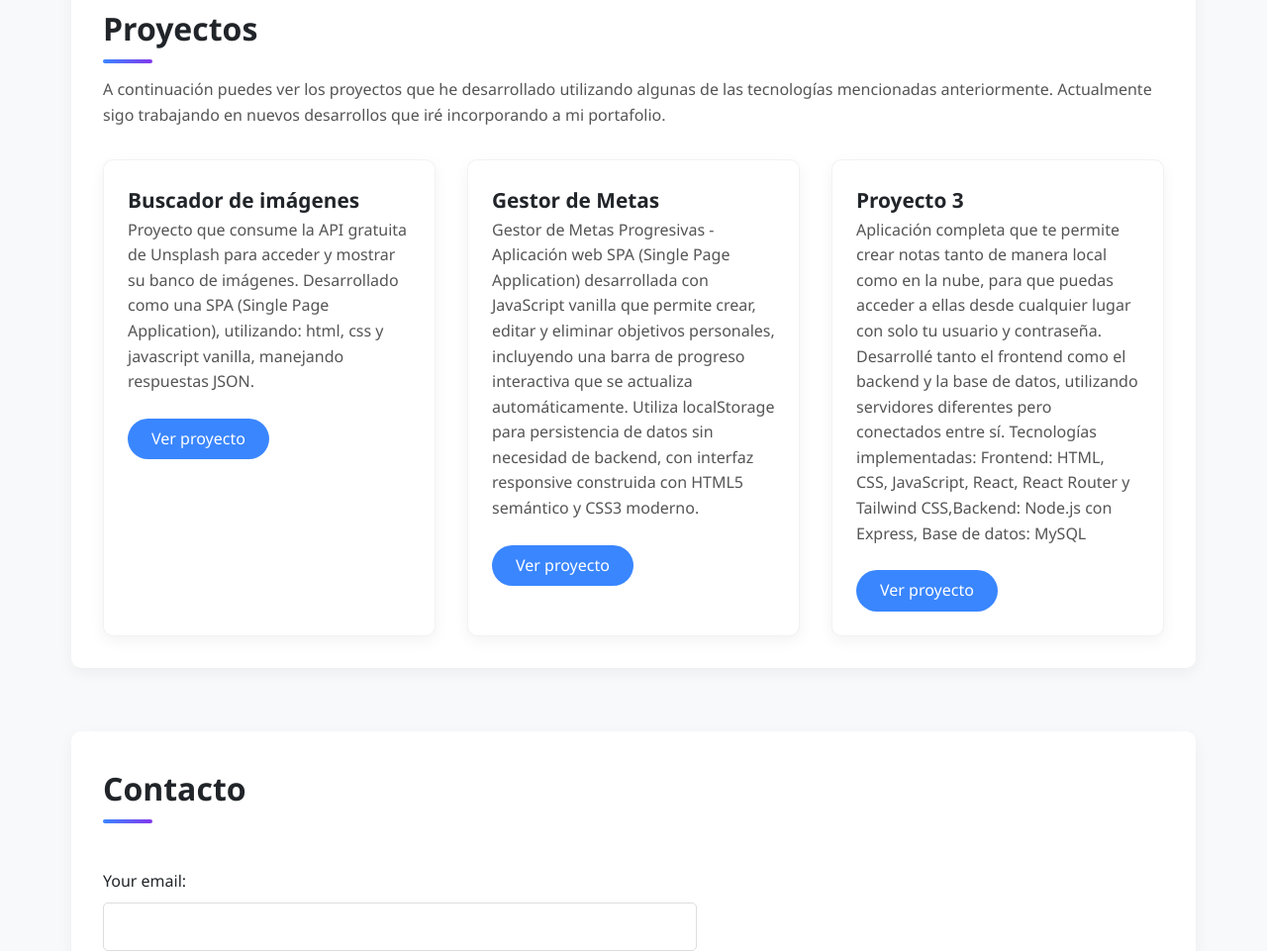
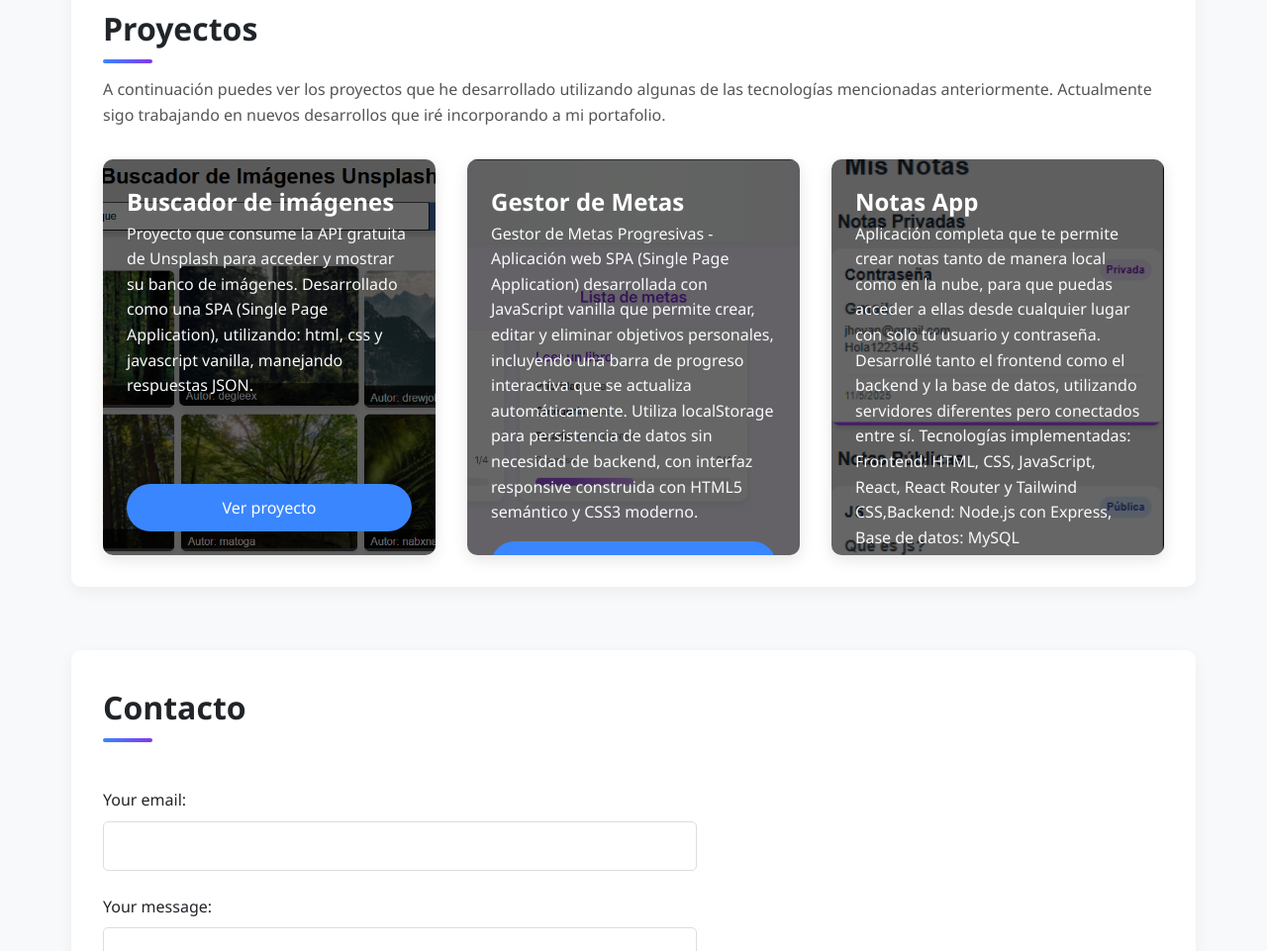
Before and after one commit to vanycod-dev/portafolio, a plain HTML site: page index.html in a window 1280 px wide. Shown: the part 1413-2374 px from the top of the page at 99% size. Drawn offline with Linux system fonts and the light colour scheme.

Commit message:
Actualizando imagenes de proyectos

```diff
--- a/index.html
+++ b/index.html
@@ -91,22 +91,25 @@
             <p>A continuación puedes ver los proyectos que he desarrollado utilizando algunas de las tecnologías mencionadas anteriormente. Actualmente sigo trabajando en nuevos desarrollos que iré incorporando a mi portafolio.</p>
 
             <div id="proyectos" class="contenedor-proyectos">
-
-                <div class="proyecto">
+                <!-- Proyecto 1 -->
+                <div class="proyecto api-rest">
                     <h3>Buscador de imágenes</h3>
                     <p>Proyecto que consume la API gratuita de Unsplash para acceder y mostrar su banco de imágenes. Desarrollado como una SPA (Single Page Application), utilizando: html, css y javascript vanilla, manejando respuestas JSON.</p>
-                    </p>
-                    <a href="#">Ver proyecto</a>
+                    <a href="https://vanycod-dev.github.io/apirest/" target="_blank">Ver proyecto</a>
                 </div>
-                <div class="proyecto">
+
+                <!-- Proyecto 2 -->
+                <div class="proyecto metas">
                     <h3>Gestor de Metas</h3>
                     <p>Gestor de Metas Progresivas - Aplicación web SPA (Single Page Application) desarrollada con JavaScript vanilla que permite crear, editar y eliminar objetivos personales, incluyendo una barra de progreso interactiva que se actualiza automáticamente. Utiliza localStorage para persistencia de datos sin necesidad de backend, con interfaz responsive construida con HTML5 semántico y CSS3 moderno.</p>
-                    <a href="#">Ver proyecto</a>
+                    <a href="https://vanycod-dev.github.io/metanext/" target="_blank">Ver proyecto</a>
                 </div>
-                <div class="proyecto">
-                    <h3>Proyecto 3</h3>
+
+                <!-- Proyecto 3 -->
+                <div class="proyecto notas">
+                    <h3>Notas App</h3>
                     <p>Aplicación completa que te permite crear notas tanto de manera local como en la nube, para que puedas acceder a ellas desde cualquier lugar con solo tu usuario y contraseña. Desarrollé tanto el frontend como el backend y la base de datos, utilizando servidores diferentes pero conectados entre sí. Tecnologías implementadas: Frontend: HTML, CSS, JavaScript, React, React Router y Tailwind CSS,Backend: Node.js con Express, Base de datos: MySQL</p>
-                    <a href="#">Ver proyecto</a>
+                    <a href="https://notasapp-seven.vercel.app/informacion" target="_blank">Ver proyecto</a>
                 </div>
             </div>
         </section>
--- a/src/css/style.css
+++ b/src/css/style.css
@@ -8,6 +8,7 @@
     --warning: #ffbe0b;
     --danger: #ef476f;
 }
+
 html {
     scroll-behavior: smooth;
 }
@@ -233,7 +234,7 @@ section p {
     filter: grayscale(0%);
 }
 
-/* Proyectos */
+/* Proyectos - Tarjetas Mejoradas */
 .contenedor-proyectos {
     display: grid;
     grid-template-columns: repeat(auto-fill, minmax(300px, 1fr));
@@ -242,46 +243,84 @@ section p {
 }
 
 .proyecto {
-    background-color: white;
+    position: relative;
     border-radius: 10px;
     overflow: hidden;
-    box-shadow: 0 5px 15px rgba(0, 0, 0, 0.05);
+    box-shadow: 0 5px 15px rgba(0, 0, 0, 0.1);
     transition: all 0.3s ease;
-    border: 1px solid rgba(0, 0, 0, 0.05);
+    height: 400px;
+    color: white;
+    display: flex;
+    overflow-y: auto;
+    flex-direction: column;
+    background-size: cover;
+    background-position: center;
 }
 
-.proyecto:hover {
-    transform: translateY(-10px);
-    box-shadow: 0 15px 30px rgba(0, 0, 0, 0.1);
+.proyecto::before {
+    content: '';
+    position: absolute;
+    height: 100%;
+    top: 0;
+    left: 0;
+    right: 0;
+    bottom: 0;
+    background: rgba(0, 0, 0, 0.6);
+    z-index: 1;
+    transition: background 0.3s ease;
+}
+
+.proyecto:hover::before {
+    background: rgba(0, 0, 0, 0.4);
+}
+
+.proyecto > * {
+    position: relative;
+    z-index: 2;
 }
 
 .proyecto h3 {
     padding: 1.5rem 1.5rem 0;
-    color: var(--dark);
-    font-size: 1.3rem;
+    font-size: 1.5rem;
+    margin-top: auto;
 }
 
 .proyecto p {
     padding: 0 1.5rem;
-    color: #555;
-    margin-bottom: 1.5rem;
+    margin-bottom: 1rem;
+    color: #f8f9fa;
+    flex-grow: 1;
 }
 
 .proyecto a {
     display: inline-block;
     margin: 0 1.5rem 1.5rem;
-    padding: 0.5rem 1.5rem;
+    padding: 0.7rem 1.5rem;
     background-color: var(--primary);
     color: white;
     border-radius: 50px;
     font-weight: 500;
     transition: all 0.3s ease;
+    text-align: center;
 }
 
 .proyecto a:hover {
     background-color: var(--secondary);
     transform: translateY(-3px);
-    box-shadow: 0 5px 15px rgba(0, 0, 0, 0.1);
+    box-shadow: 0 5px 15px rgba(0, 0, 0, 0.2);
+}
+
+/* Imágenes de fondo específicas */
+.api-rest {
+    background-image: url('../img/fotos/api.png');
+}
+
+.metas {
+    background-image: url('../img/fotos/meta.png');
+}
+
+.notas {
+    background-image: url('../img/fotos/notas.png');
 }
 
 /* Formulario de contacto */
@@ -398,6 +437,10 @@ button:hover {
     .tarjetas {
         grid-template-columns: repeat(auto-fill, minmax(100px, 1fr));
     }
+
+    .contenedor-proyectos {
+        grid-template-columns: 1fr;
+    }
 }
 
 @media (max-width: 480px) {
@@ -408,8 +451,4 @@ button:hover {
     section {
         padding: 1.5rem;
     }
-
-    .contenedor-proyectos {
-        grid-template-columns: 1fr;
-    }
 }
```
Also changed, not shown: src/img/fotos/api.png (added), src/img/fotos/meta.png (added), src/img/fotos/notas.png (added).
